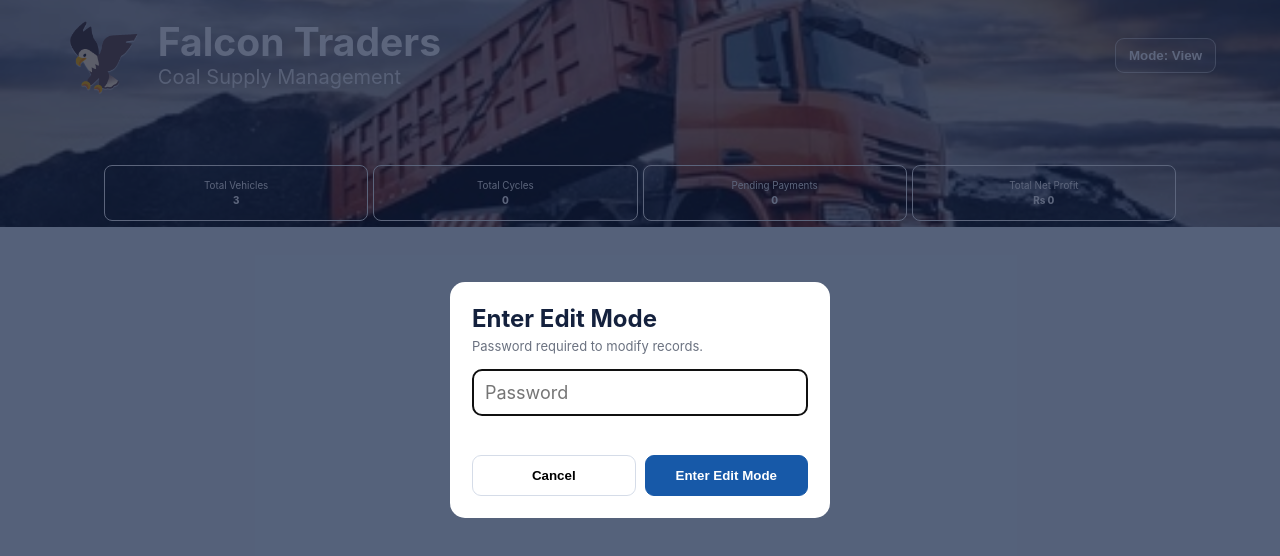
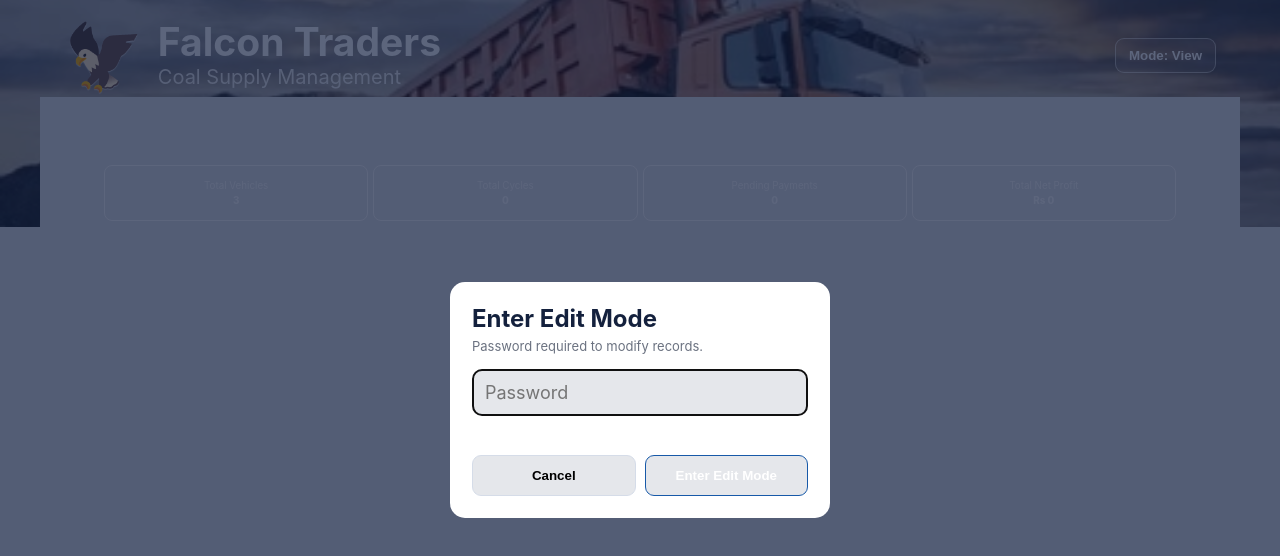
Before and after one commit to zaighamkhan116-code/Falcon-Traders, a website: page index.html in a window 1280 px wide. Both pictures are taken after a click on the button "Mode: View". Drawn offline with Linux system fonts and the light colour scheme.

Commit message:
Replace white app surfaces with grey

```diff
--- a/style.css
+++ b/style.css
@@ -373,3 +373,35 @@ body.view-mode #editCount{
 }
 body.view-mode .delete-cycle{display:none!important}
 body:not(.view-mode) .delete-cycle{display:inline-flex!important}
+
+
+/* App-wide surface update: replace white UI backgrounds with light grey */
+:root{--falcon-surface-grey:#e5e7eb}
+
+/* Main content/cards, forms, dialogs and controls */
+.cycle-card,
+.vehicle-row,
+.modal,
+.modal-content,
+.sheet,
+.sheet-content,
+input,
+select,
+textarea,
+button:not(.mode-btn):not(.delete-cycle),
+.vehicle-table-head,
+.vehicle-table-row,
+.card,
+.panel{
+  background-color:var(--falcon-surface-grey)!important;
+}
+
+/* Preserve transparent/hero-image areas while removing remaining explicit white surfaces */
+body,
+main,
+#cycles,
+.app-content{
+  background-color:var(--falcon-surface-grey)!important;
+}
+
+.delete-cycle{background-color:var(--falcon-surface-grey)!important}
```
